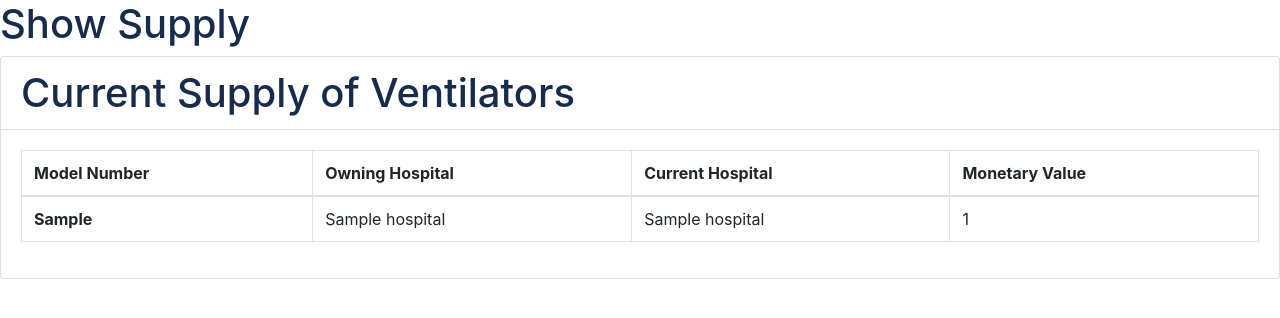
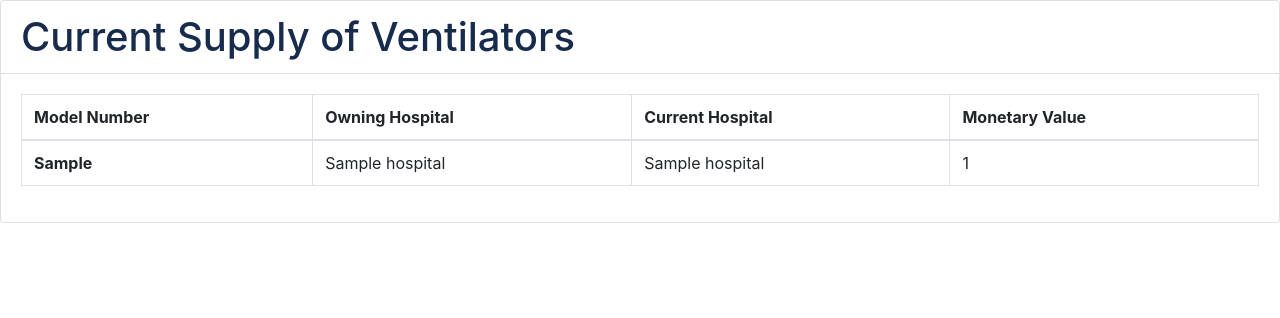
Before and after one commit to Jarred28/covid-ventilator, a Django app: template templates/sysoperator/supply.html in a window 1280 px wide. Shown: the top 318 px of the page. Run offline with Django 3.2, Linux system fonts and the light colour scheme; the template is opened without the code that fills it: values that come from a table or form of the project are taken from there, others are empty; tables that the repository leaves empty hold one stand-in row (values such as "Sample post"); some libraries are stand-ins or nearby versions.

Commit message:
update supply page

```diff
--- a/templates/sysoperator/supply.html
+++ b/templates/sysoperator/supply.html
@@ -2,11 +2,10 @@
 {% load rest_framework %}
 
 {% block head %}
-<title>Show Supply</title>
+<title>Current Supply of Ventilators</title>
 {% endblock %}
 
 {% block content %}
-<h1>Show Supply</h1>
 <div class="card">
   <h1 class="card-header bg-white">Current Supply of Ventilators</h1>
   <div class="card-body">
```
